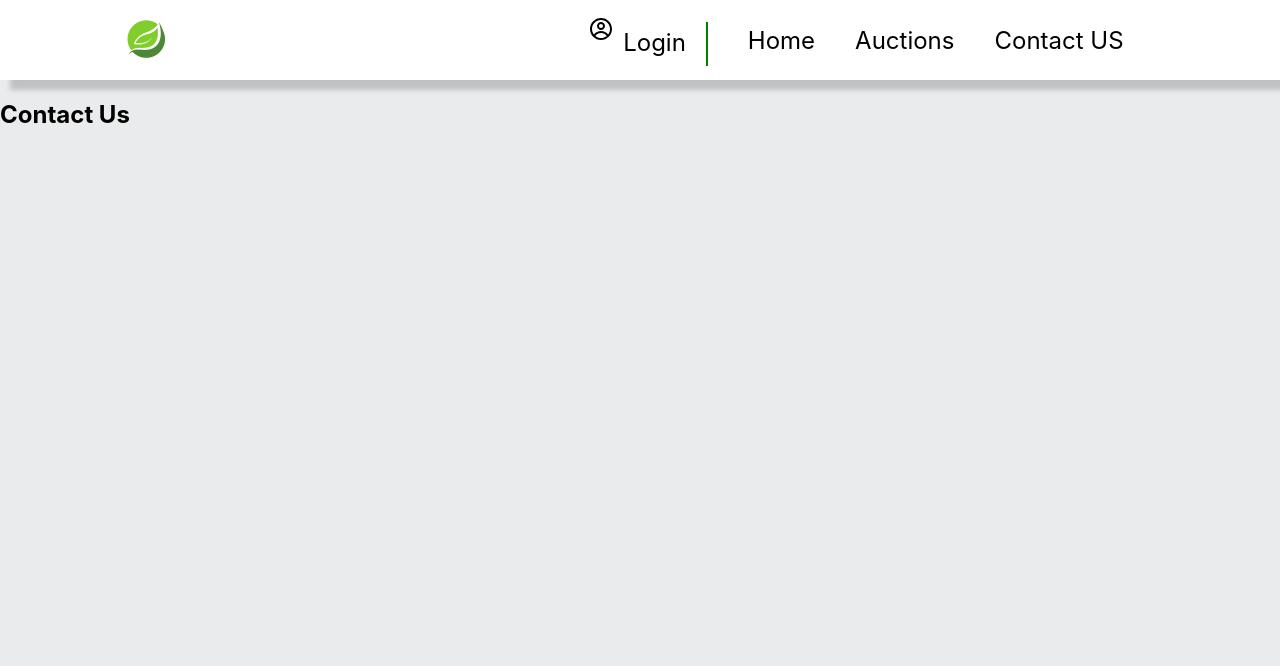
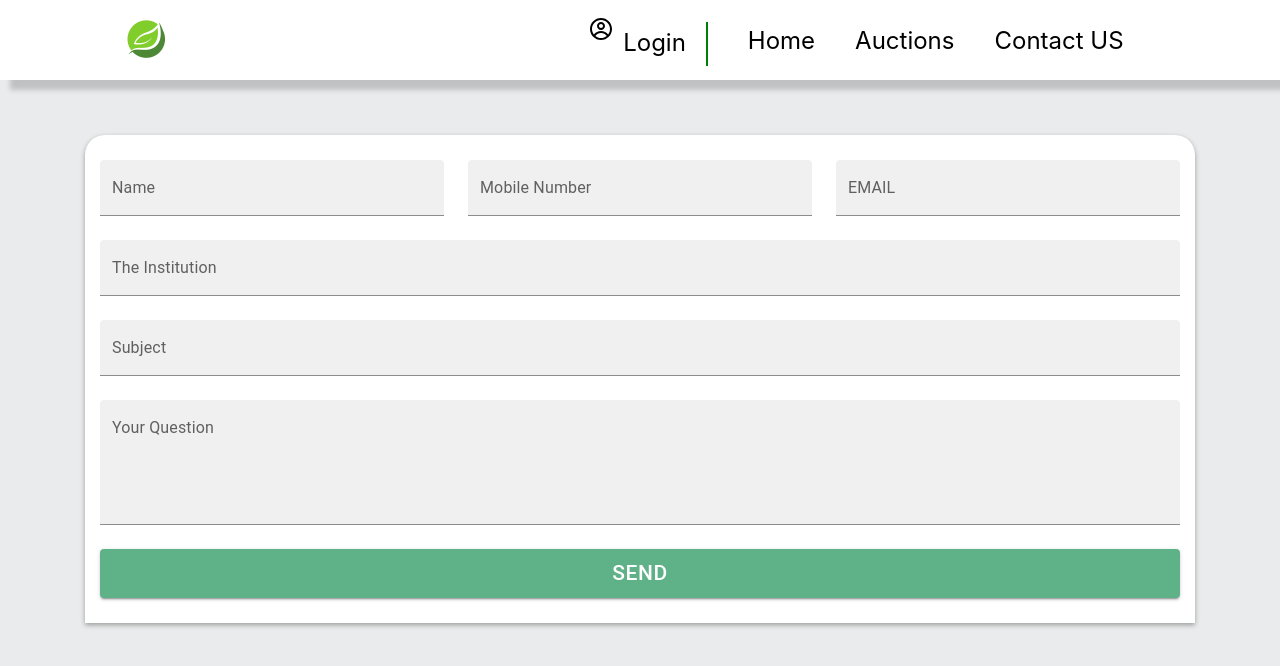
Before and after one commit to abdelrhmansaleh96/ActuionSite, a React (Create React App) app: page /contactus in a window 1280 px wide. Shown: the top 666 px of the page. Built offline with nearby package versions, Linux system fonts and the light colour scheme; no server answers; the database is empty.

Commit message:
contact us page done

```diff
--- a/src/components/Card/Card.js
+++ b/src/components/Card/Card.js
@@ -16,7 +16,7 @@ import { Container } from "@mui/material";
 import FilterCards from "../FilterCards/FilterCards";
 import { motion, AnimatePresence } from "framer-motion";
 import Countdown from "react-countdown";
-import { PuffLoader } from "react-spinners";
+import { CircleLoader } from "react-spinners";
 
 export default function MultiActionAreaCard() {
   const { filteredData, loading } = useMainContext();
@@ -25,7 +25,7 @@ export default function MultiActionAreaCard() {
     <Container>
       <FilterCards />
       <div className={classes.loader}>
-        <PuffLoader loading={loading} size={400} color="#5FB288" />
+        <CircleLoader loading={loading} size={450} color="#5FB288" />
       </div>
       <div className={classes.center}>
         {!loading && (
--- a/src/components/Navbar/Navbar.js
+++ b/src/components/Navbar/Navbar.js
@@ -33,10 +33,12 @@ const Navbar = () => {
 
           <div className={classes.main}>
             {" "}
-            <Link to="/">Auctions</Link>
+            <Link to="/home">Auctions</Link>
           </div>
 
-          <div className={classes.main}>Contact US</div>
+          <div className={classes.main}>
+            <Link to="/contactus">Contact US</Link>
+          </div>
         </div>
       </div>
       {/* {toggleDropMenu ? (
--- a/src/context/main_context.js
+++ b/src/context/main_context.js
@@ -16,10 +16,14 @@ const theme = createTheme({
     },
   },
 });
+const setLoading = (e) => {
+  e = !e;
+};
 const initialState = {
   theme: theme,
   data: [],
   loading: false,
+  setLoading: setLoading(),
   filteredData: [],
   error: false,
 };
@@ -27,15 +31,19 @@ const initialState = {
 export const MainProvider = ({ children }) => {
   const [state, dispatch] = useReducer(reducer, initialState);
 
-  const fetchAuctions = async () => {
+  const fetchAuctions = async (initialState) => {
     dispatch({ type: "GET_AUCTIONS_BEGIN" });
+    // setLoading(initialState.loading);
     try {
       const query = ref(db, "auctions");
       return onValue(query, (snapshot) => {
         const data = snapshot.val();
         if (snapshot.exists()) {
           console.log(data);
-          dispatch({ type: "GET_AUCTIONS_SUCCESS", payload: data });
+          setTimeout(() => {
+            dispatch({ type: "GET_AUCTIONS_SUCCESS", payload: data });
+          }, 3500);
+          // setLoading(initialState.loading);
         }
       });
     } catch (error) {
--- a/src/pages/ContactUs.js
+++ b/src/pages/ContactUs.js
@@ -1,7 +1,127 @@
 import React from "react";
+import Grid from "@mui/material/Grid";
+import classes from "./ContactUs.module.css";
+import TextField from "@mui/material/TextField";
+import { Button } from "@mui/material";
 
 const ContactUs = () => {
-  return <h2>Contact Us</h2>;
+  return (
+    <div className={classes.container}>
+      <Grid container spacing={3}>
+        <Grid
+          display="flex"
+          justifyContent="center"
+          alignItems="center"
+          item
+          xs={12}
+          sm={4}
+        >
+          {" "}
+          <TextField
+            fullWidth
+            id="filled-basic"
+            label="Name"
+            variant="filled"
+          />
+        </Grid>
+        <Grid
+          display="flex"
+          justifyContent="center"
+          alignItems="center"
+          item
+          xs={12}
+          sm={4}
+        >
+          {" "}
+          <TextField
+            fullWidth
+            id="filled-basic"
+            label="Mobile Number"
+            variant="filled"
+          />
+        </Grid>
+        <Grid
+          display="flex"
+          justifyContent="center"
+          alignItems="center"
+          item
+          xs={12}
+          sm={4}
+        >
+          {" "}
+          <TextField
+            fullWidth
+            id="filled-basic"
+            label="EMAIL"
+            variant="filled"
+          />
+        </Grid>
+        <Grid
+          display="flex"
+          justifyContent="center"
+          alignItems="center"
+          item
+          xs={12}
+        >
+          {" "}
+          <TextField
+            id="filled-basic"
+            label="The Institution"
+            variant="filled"
+            fullWidth
+          />
+        </Grid>
+        <Grid
+          display="flex"
+          justifyContent="center"
+          alignItems="center"
+          item
+          xs={12}
+        >
+          {" "}
+          <TextField
+            id="filled-basic"
+            label="Subject"
+            variant="filled"
+            fullWidth
+          />
+        </Grid>
+        <Grid
+          display="flex"
+          justifyContent="center"
+          alignItems="center"
+          item
+          xs={12}
+        >
+          {" "}
+          <TextField
+            id="filled-multiline-static"
+            label="Your Question"
+            multiline
+            rows={4}
+            variant="filled"
+            fullWidth
+          />
+        </Grid>
+        <Grid
+          display="flex"
+          justifyContent="center"
+          alignItems="center"
+          item
+          xs={12}
+        >
+          {" "}
+          <Button
+            variant="contained"
+            sx={{ fontSize: "21px", color: "white" }}
+            fullWidth
+          >
+            Send
+          </Button>
+        </Grid>
+      </Grid>
+    </div>
+  );
 };
 
 export default ContactUs;
--- /dev/null
+++ b/src/pages/ContactUs.module.css
@@ -0,0 +1,11 @@
+.container {
+  max-width: 1080px;
+  background-color: white;
+  margin: 55px auto;
+  display: flex;
+  justify-content: center;
+  align-items: center;
+  border-radius: 20px 20px 0 0;
+  box-shadow: 0px 2px 5px 0px rgb(0 0 0 / 34%);
+  padding: 25px 15px;
+}
```
